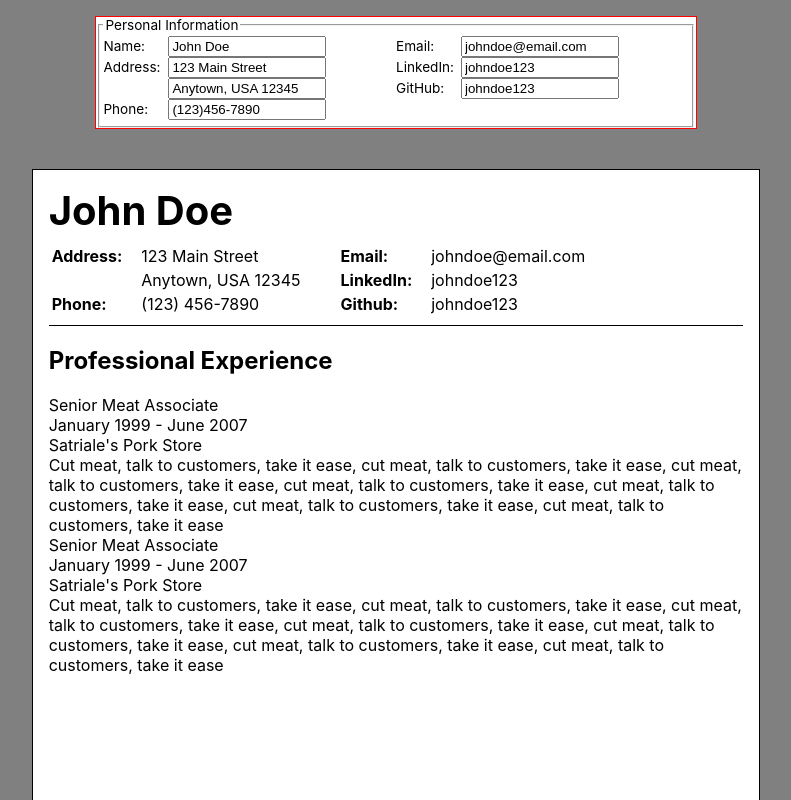
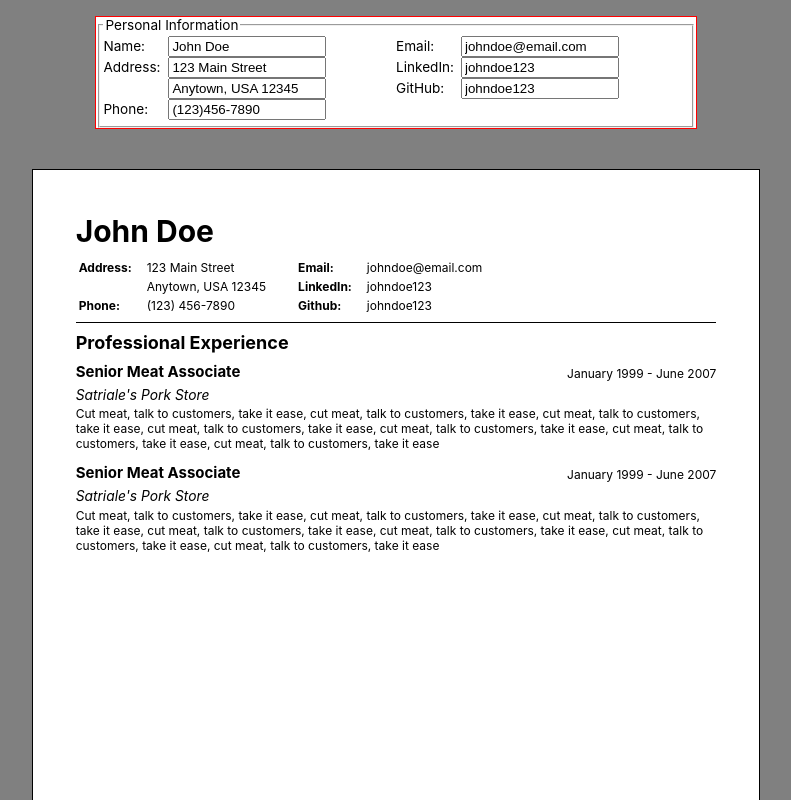
Before and after one commit to chadokada/odin-cv-project, a React (Create React App) app: page / in a window 1280 px wide. Shown: the top 800 px of the page, without its empty margins (244-1035 px from the left). Built offline with nearby package versions, Linux system fonts and the light colour scheme.

Commit message:
Updated styling for resume render

```diff
--- a/src/App.css
+++ b/src/App.css
@@ -62,19 +62,20 @@ label{
 }
 
 /*
-Styles for the rendered resume
+// Styles for the rendered resume
 */
 
 .resume-render{
   border: 1px solid black;
   background-color: white;
-  padding: 1em;
+  padding: 43px;
   height: 943px;
   width: 728.68px;
   /*
   aspect-ratio: 8.5/11;
   */
   box-sizing: border-box;
+  font-size: 0.75em;
 }
 
 .info{
@@ -97,6 +98,40 @@ th{
   text-align: start;
   padding-right: 1em;
 }
+
+.experience{
+  display: flex;
+  flex-flow: row wrap;
+  margin-bottom: 1em;
+}
+
+h2{
+  margin: 0;
+  margin-top: 0.5em;
+  margin-bottom: 0.5em;
+}
+
+.experience-heading {
+  width: 100%;
+  display: flex;
+  justify-content: space-between;
+  align-items: end;
+  margin-bottom: 0.5em;
+}
+
+.experience-title {
+  font-size: 1.25em;
+  font-weight: bold;
+}
+
+.experience-company{
+  width: 100%;
+  font-style: italic;
+  font-size: 1.15em;
+  margin-bottom: 0.25em;
+}
+
+
 
 /*
 .App-logo {
```
